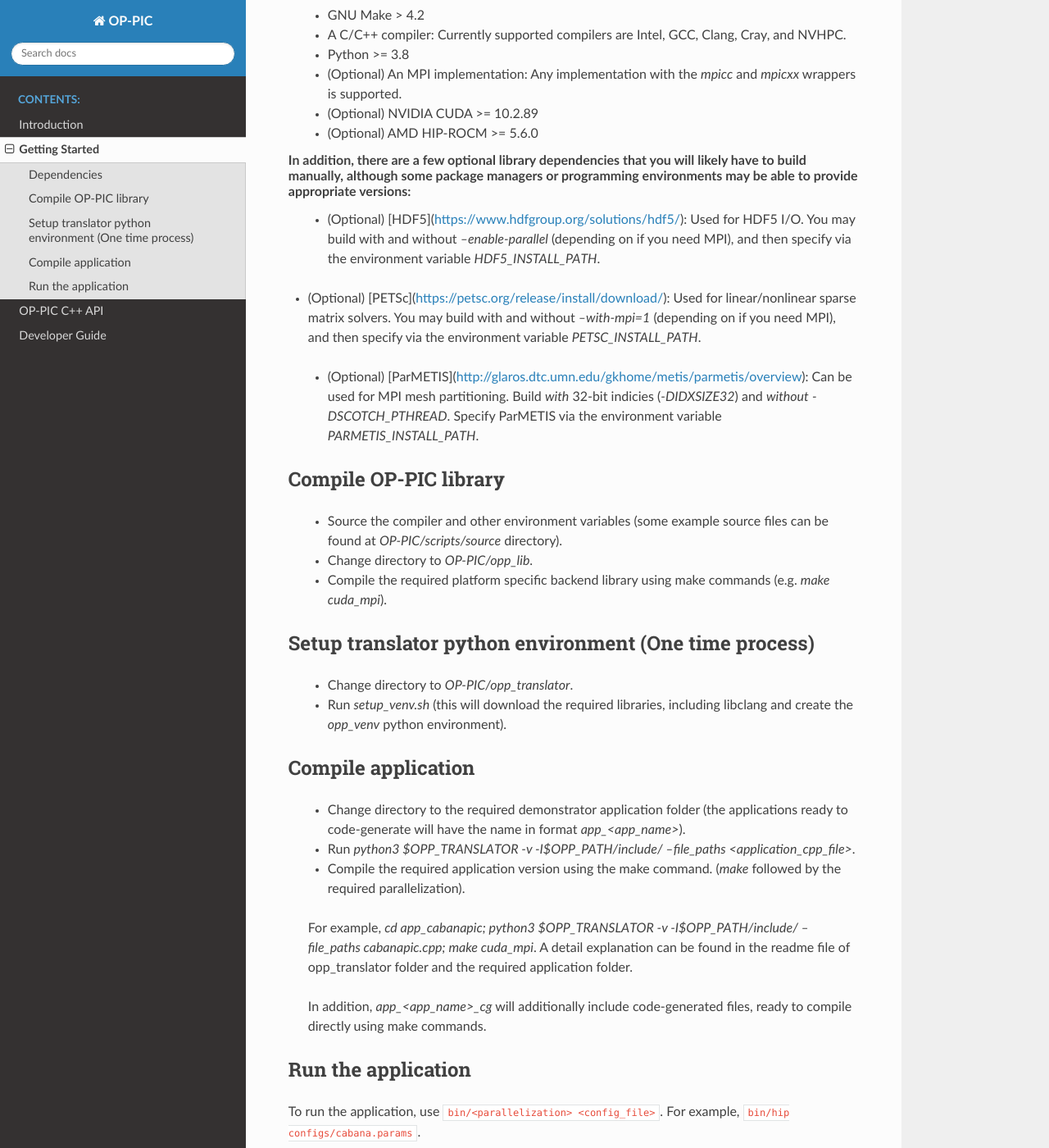
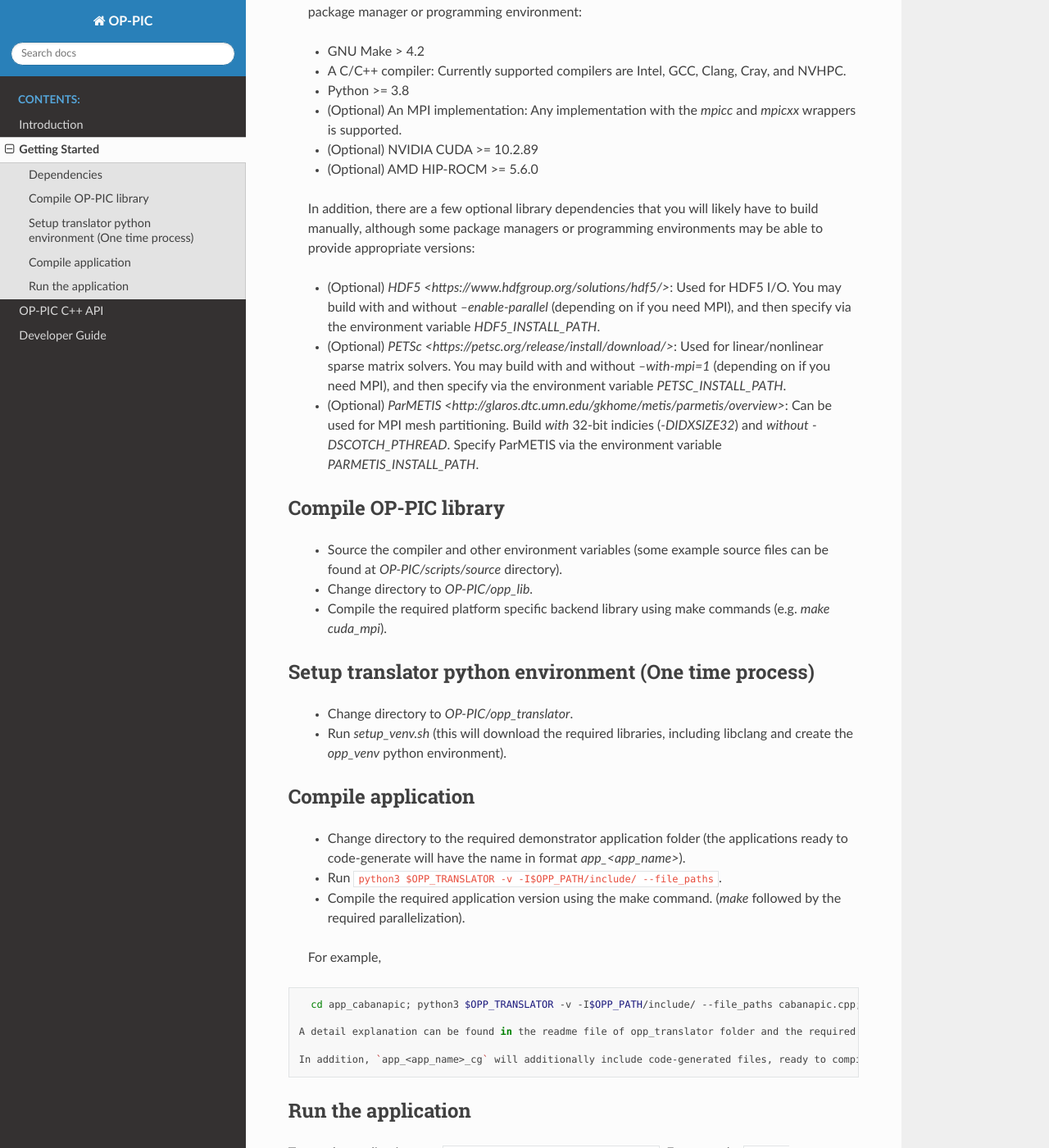
Before and after one commit to ZamanLantra/git_docs_test, a Sphinx documentation site: the page built from doc/getting_started.rst, in a window 1280 px wide and 1400 px high, scrolled down 693 px. Shown: the whole window at 82% size. Built offline with Sphinx 7.4.7 and the Read the Docs theme 2.0.0, drawn with Linux system fonts in a browser that asks for light colours; pages that are not in the unit, such as notebooks, are missing from menus; cross-references to code outside the pages are shown as plain code.

Commit message:
Update getting_started.rst

```diff
--- a/doc/getting_started.rst
+++ b/doc/getting_started.rst
@@ -3,7 +3,8 @@
 
 OP-PIC is a high-level embedded domain specific language for writing **unstructured mesh particle in cell** simulations with automatic parallelization on multi-core and many-core architectures. The parallelizations include, sequential(`seq`), OpenMP(`omp`), MPI(`mpi`), CUDA(`cuda`), HIP(`hip`) and their CUDA+MPI(`cuda_mpi`), HIP+MPI(`hip_mpi`) distributed memory parallelizations, The API is embedded in C/C++.
 
-This repository contains the implementation of the code translation tools and run-time support libraries, and is structured as follows:
+ This repository contains the implementation of the code translation tools and run-time support libraries, and is structured as follows:
+
  * `opp_lib`: The C/C++ OP-PIC run-time libraries.
  * `opp_translator`: The Python code translator for C/C++.
  * `app_<app_name>`: Example applications that demonstrate use of the API ready to be code-generated.
@@ -14,7 +15,9 @@
 
 Dependencies
 ------------
-OP-PIC has a variety of toolchain dependencies that you will likely be able to obtain from your package manager or programming environment:
+
+ OP-PIC has a variety of toolchain dependencies that you will likely be able to obtain from your package manager or programming environment:
+
  * GNU Make > 4.2
  * A C/C++ compiler: Currently supported compilers are Intel, GCC, Clang, Cray, and NVHPC.
  * Python >= 3.8
@@ -22,10 +25,11 @@
  * (Optional) NVIDIA CUDA >= 10.2.89
  * (Optional) AMD HIP-ROCM >= 5.6.0
 
-In addition, there are a few optional library dependencies that you will likely have to build manually, although some package managers or programming environments may be able to provide appropriate versions:
- * (Optional) [HDF5](https://www.hdfgroup.org/solutions/hdf5/): Used for HDF5 I/O. You may build with and without `--enable-parallel` (depending on if you need MPI), and then specify via the environment variable `HDF5_INSTALL_PATH`.
-* (Optional) [PETSc](https://petsc.org/release/install/download/): Used for linear/nonlinear sparse matrix solvers. You may build with and without `--with-mpi=1` (depending on if you need MPI), and then specify via the environment variable `PETSC_INSTALL_PATH`.
- * (Optional) [ParMETIS](http://glaros.dtc.umn.edu/gkhome/metis/parmetis/overview): Can be used for MPI mesh partitioning. Build *with* 32-bit indicies (`-DIDXSIZE32`) and *without* `-DSCOTCH_PTHREAD`. Specify ParMETIS via the environment variable `PARMETIS_INSTALL_PATH`.
+ In addition, there are a few optional library dependencies that you will likely have to build manually, although some package managers or programming environments may be able to provide appropriate versions:
+
+ * (Optional) `HDF5 <https://www.hdfgroup.org/solutions/hdf5/>`: Used for HDF5 I/O. You may build with and without `--enable-parallel` (depending on if you need MPI), and then specify via the environment variable `HDF5_INSTALL_PATH`.
+ * (Optional) `PETSc <https://petsc.org/release/install/download/>`: Used for linear/nonlinear sparse matrix solvers. You may build with and without `--with-mpi=1` (depending on if you need MPI), and then specify via the environment variable `PETSC_INSTALL_PATH`.
+ * (Optional) `ParMETIS <http://glaros.dtc.umn.edu/gkhome/metis/parmetis/overview>`: Can be used for MPI mesh partitioning. Build *with* 32-bit indicies (`-DIDXSIZE32`) and *without* `-DSCOTCH_PTHREAD`. Specify ParMETIS via the environment variable `PARMETIS_INSTALL_PATH`.
 
 Compile OP-PIC library
 ----------------------
@@ -42,10 +46,15 @@
 -------------------
 
  * Change directory to the required demonstrator application folder (the applications ready to code-generate will have the name in  format `app_<app_name>`).
- * Run `python3 $OPP_TRANSLATOR -v -I$OPP_PATH/include/ --file_paths <application_cpp_file>`.
+ * Run :bash:expr:`python3 $OPP_TRANSLATOR -v -I$OPP_PATH/include/ --file_paths <application_cpp_file>`.
  * Compile the required application version using the make command. (`make` followed by the required parallelization).
 
- For example, `cd app_cabanapic; python3 $OPP_TRANSLATOR -v -I$OPP_PATH/include/ --file_paths cabanapic.cpp; make cuda_mpi`.
+ For example,
+
+.. code-block:: bash
+
+   cd app_cabanapic; python3 $OPP_TRANSLATOR -v -I$OPP_PATH/include/ --file_paths cabanapic.cpp; make cuda_mpi`.
+
  A detail explanation can be found in the readme file of opp_translator folder and the required application folder.
 
  In addition, `app_<app_name>_cg` will additionally include code-generated files, ready to compile directly using make commands.
```
